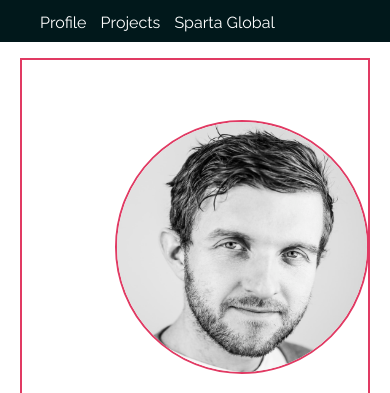
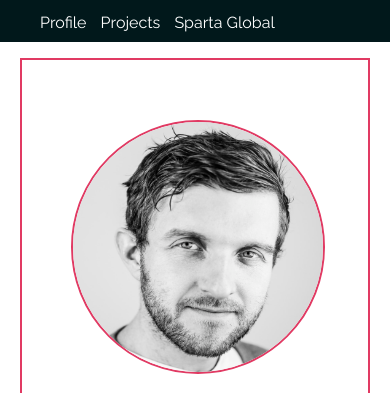
Before and after one commit to LEGreen1984/Media-Screen-Homework, a plain HTML site: page index.html in a window 390 px wide. Shown: the part 50-443 px from the top of the page. Drawn offline with Linux system fonts and the light colour scheme.

Commit message:
photo debugged and centered correctly

```diff
--- a/css/index.css
+++ b/css/index.css
@@ -43,13 +43,6 @@ header, .experience {
     float: none;
 		display:contents;
 }
-	#headshot {
-		display: block;
-		text-align: center;
-		margin: 50px auto 0;
-		border: 2px solid #E13A63;
-		position: relative;
-		left: 61px;
 }
 	.left #headshot {
     display: block;
@@ -57,7 +50,7 @@ header, .experience {
     margin: 50px auto 0;
     border: 2px solid #E13A63;
     position: relative;
-    left: 47px;
+    left: 1%;
 	}
 	.left {display: contents;
 		float: none;
```
